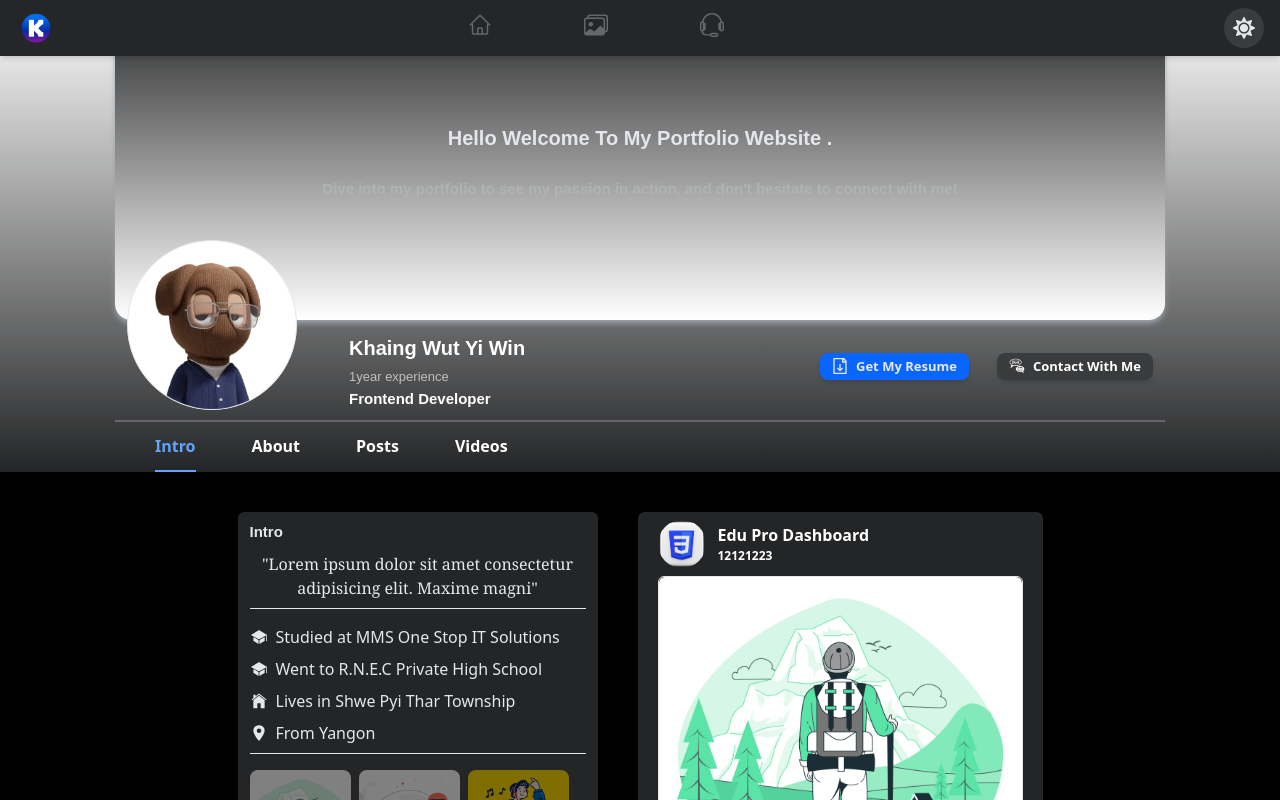
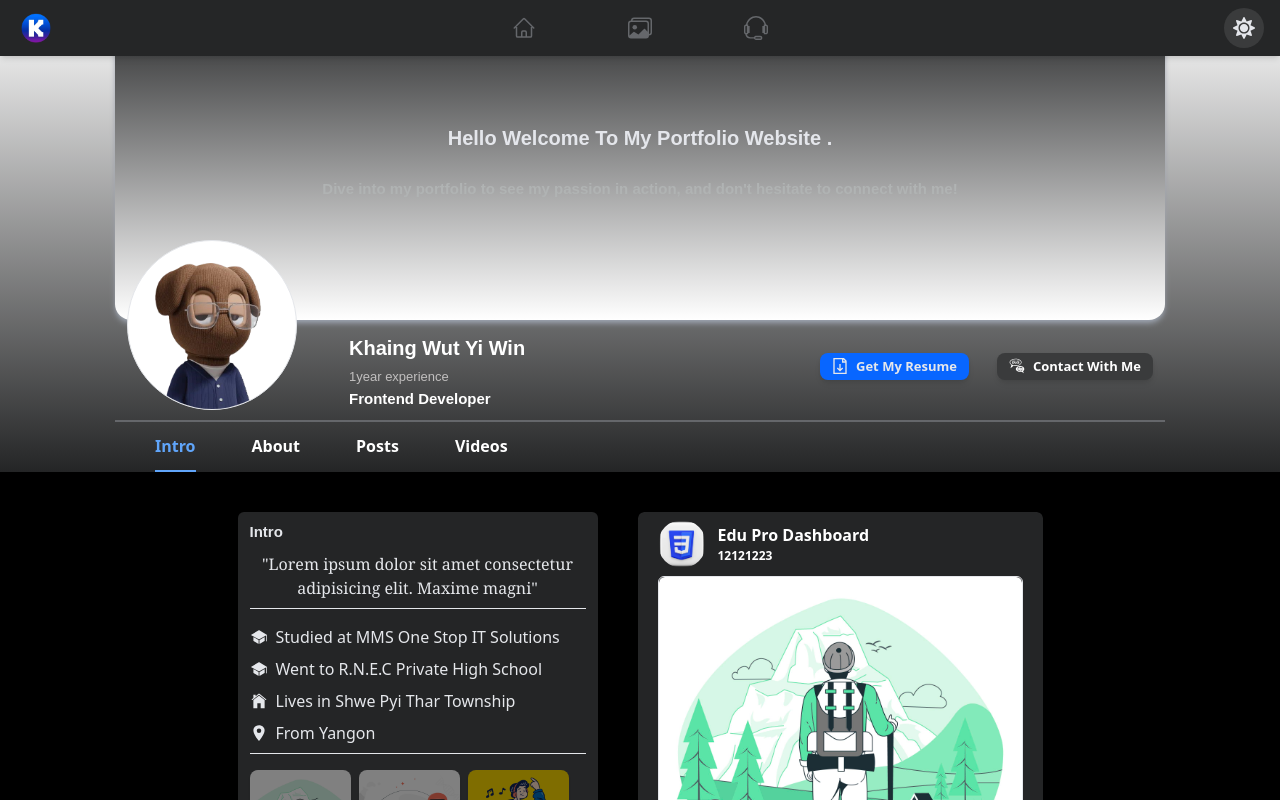
Before and after one commit to hoshikwyw/Khaing_portfolio, a React (Vite) app: page / in a window 1280 px wide. Shown: the top 800 px of the page. Built offline with nearby package versions, Linux system fonts and the light colour scheme.

Commit message:
Navbar style updated

```diff
--- a/src/common/MainNavLink.jsx
+++ b/src/common/MainNavLink.jsx
@@ -3,9 +3,9 @@ import { NavLink } from 'react-router-dom'
 
 const MainNavLink = ({ to, text, Icon }) => {
     return (
-        <NavLink to={to} className=" mainBtn md:w-[61px] lg:w-[112px]">
+        <NavLink to={to} className=" mainBtn md:w-[61px] lg:w-[112px] flex items-center justify-center">
             <Icon className=' mainIcon' />
-            <span className=' tooltipText md:w-[61px] lg:w-[90px]'>{text}</span>
+            <span className=' tooltipText md:w-[61px] lg:w-[90px] flex items-center justify-center'>{text}</span>
         </NavLink>
 
     )
--- a/src/components/Navbar.jsx
+++ b/src/components/Navbar.jsx
@@ -13,17 +13,11 @@ const Navbar = () => {
             <div className=' flex items-center gap-1'>
                 <img src={logo} alt="" className=' imgSize' />
             </div>
-            <div className=" md:block hidden">
-                <div className=" flex items-center gap-1">
-                    <div className=" mainBtn md:w-[61px] lg:w-[112px]">
+            <div className=" md:block hidden ">
+                <div className=" flex items-center w-full justify-evenly gap-1">
                         <MainNavLink text="home" Icon={HiOutlineHome} to="/" />
-                    </div>
-                    <div className=" mainBtn md:w-[61px] lg:w-[112px]">
                         <MainNavLink text="Projects" Icon={BsImages} to="/projects" />
-                    </div>
-                    <div className=" mainBtn md:w-[61px] lg:w-[112px]">
                         <MainNavLink text="Connect" Icon={TfiHeadphoneAlt} to="/connect" />
-                    </div>
                 </div>
             </div>
             <div className=" flex items-center gap-1">
--- a/src/index.css
+++ b/src/index.css
@@ -86,7 +86,7 @@
     position: absolute;
     z-index: 1;
     bottom: -40px;
-    left: -30px;
+    left: 7px;
   }
   .mainBtn:hover .tooltipText,
   .icon:hover .tooltipText {
```
